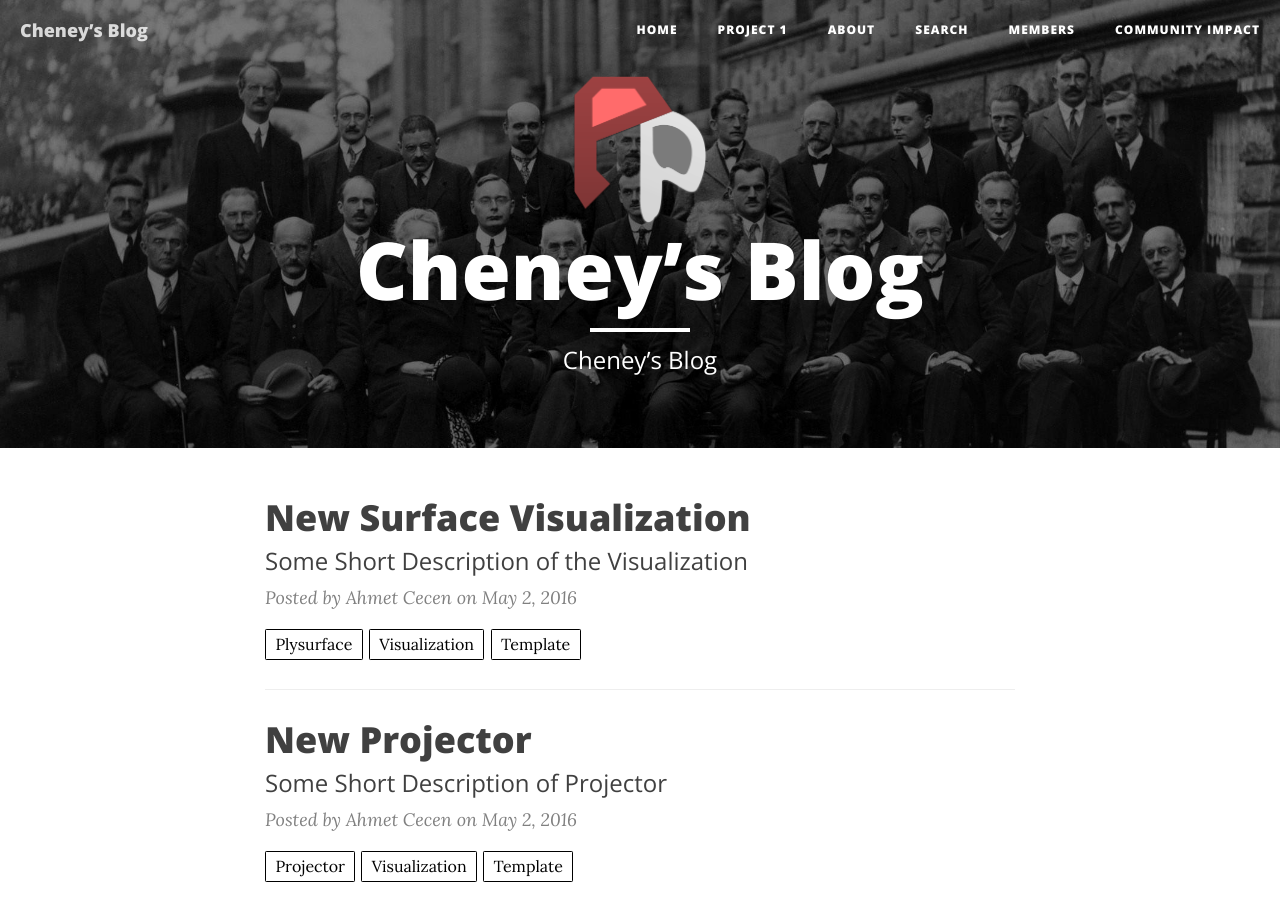
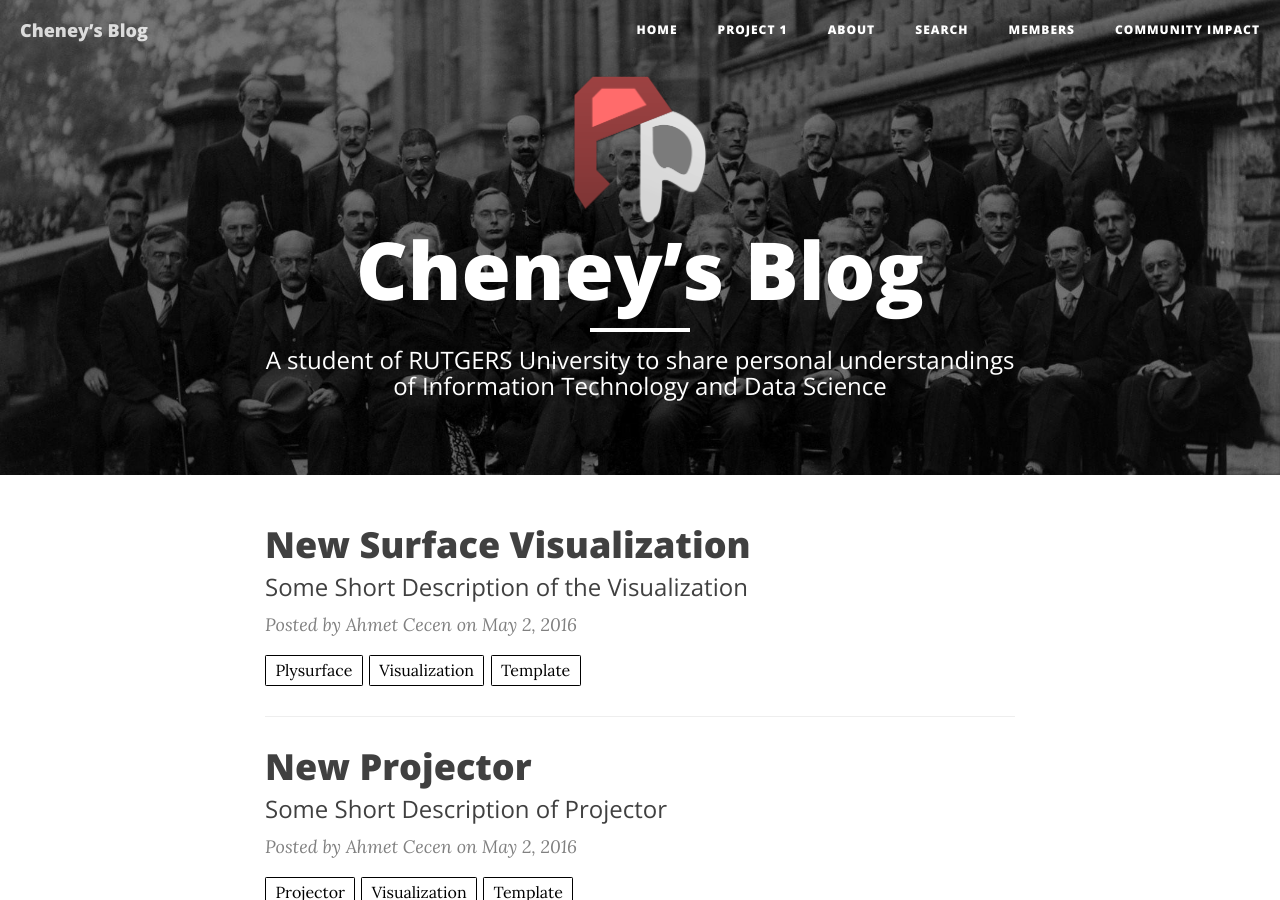
Before and after one commit to CheWang09/CheWang09.github.io, a Jekyll site: the page built from index.html, in a window 1280 px wide and 900 px high. Built offline with Jekyll 4.4.1, drawn with Linux system fonts in a browser that asks for light colours; nearby versions of some CDN libraries; the list of posts is cut into pages by our own code; some of the changed text lies outside the part shown.

Commit message:
personal information

```diff
--- a/_config.yml
+++ b/_config.yml
@@ -1,6 +1,6 @@
 # Site settings
 title: Cheney’s Blog
-description: "Cheney’s Blog"
+description: "A student of RUTGERS University to share personal understandings of Information Technology and Data Science"
 url: "https://CheWang09.github.io"
 
 
--- a/_includes/footer.html
+++ b/_includes/footer.html
@@ -69,7 +69,7 @@
                     </li>
                     {% endif %}
                 </ul>
-                <p class="copyright text-muted"> Copyright © <a href="http://ahmetcecen.github.io/" target="_blank">Ahmet Cecen</a>,  <a href="http://mined.gatech.edu/" target="_blank">MINED@GaTech</a> and <a href="https://github.com/projectpages" target="_blank">Project Pages</a> 2016. </p>
+                <p class="copyright text-muted"> Copyright © <a href="https://www.linkedin.com/in/che-wang-53857914a/" target="_blank">Che Wang</a>, <a href="https://github.com/projectpages" target="_blank">Project Pages</a> 2016. </p>
             </div>
         </div>
     </div>
```
